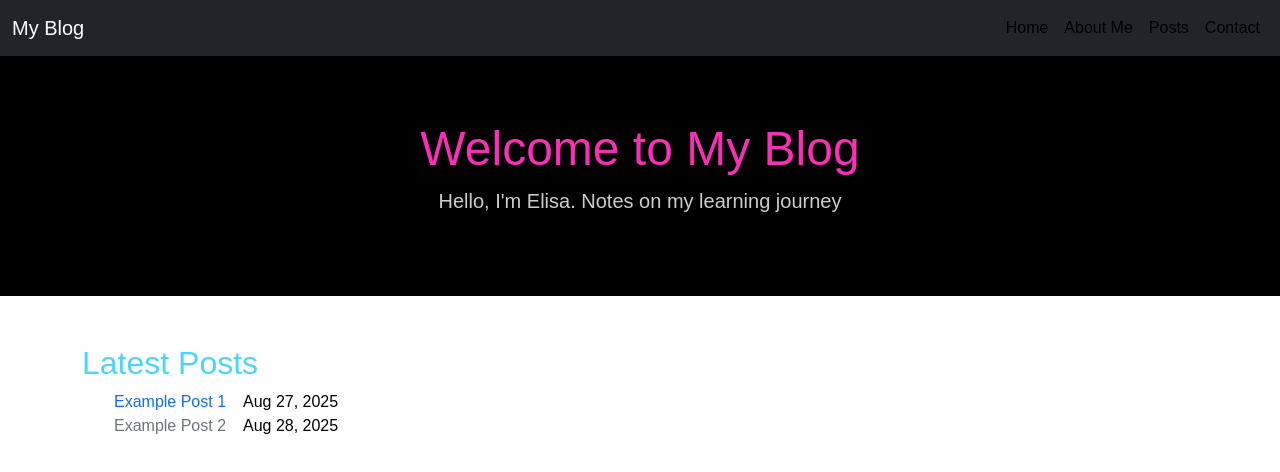
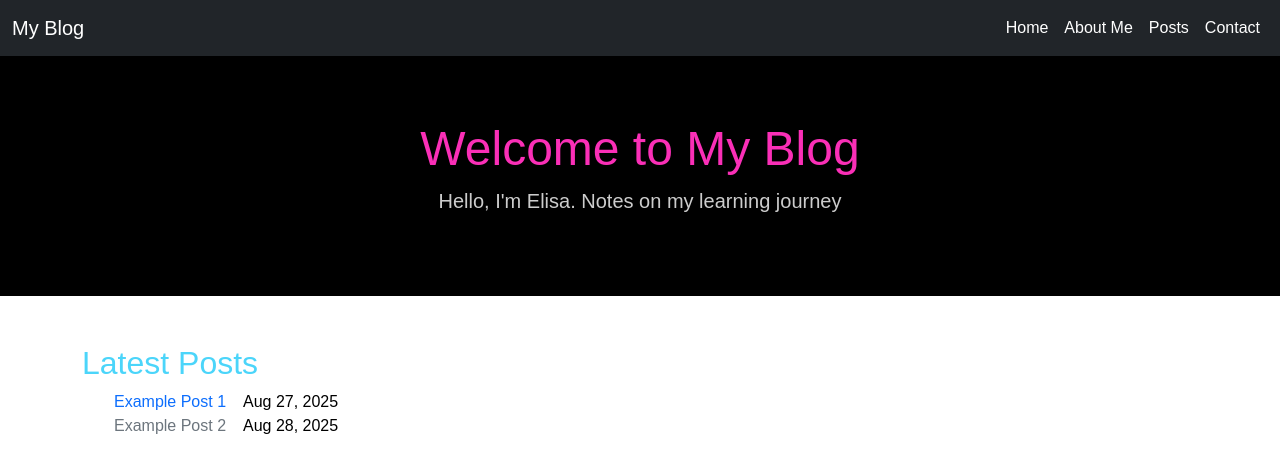
Before and after one commit to elisagoffo/my-blog, a plain HTML site: page index.html in a window 1280 px wide. Drawn offline with nearby package versions, Linux system fonts and the light colour scheme.

Commit message:
Update style.css

```diff
--- a/css/style.css
+++ b/css/style.css
@@ -53,4 +53,4 @@ a {
 .link-primary:hover, .link-secondary:hover { text-decoration: underline; }
 
 /* Misc */
-.navbar-dark .navbar-nav .nav-link { color: black; } /* keep navbar links visible */
+.navbar-dark .navbar-nav .nav-link { color: white; } /* keep navbar links visible */
```
